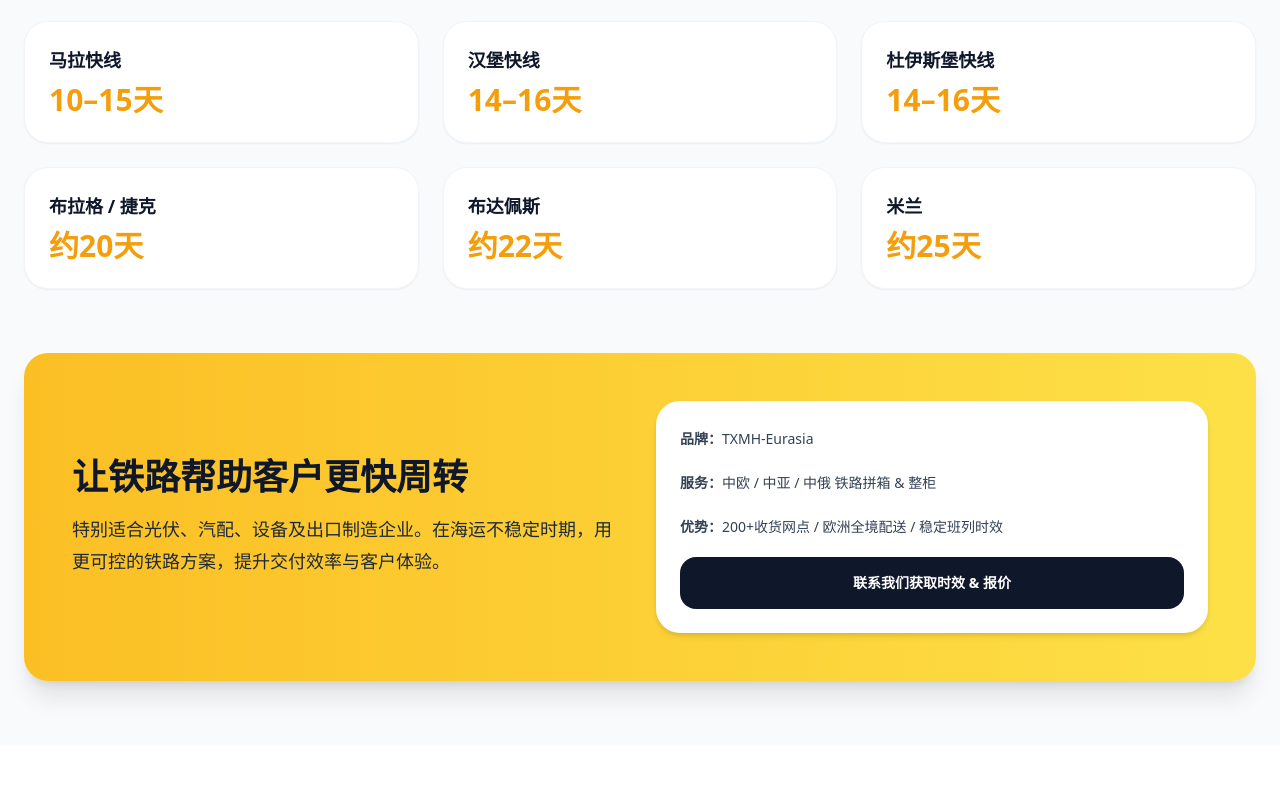
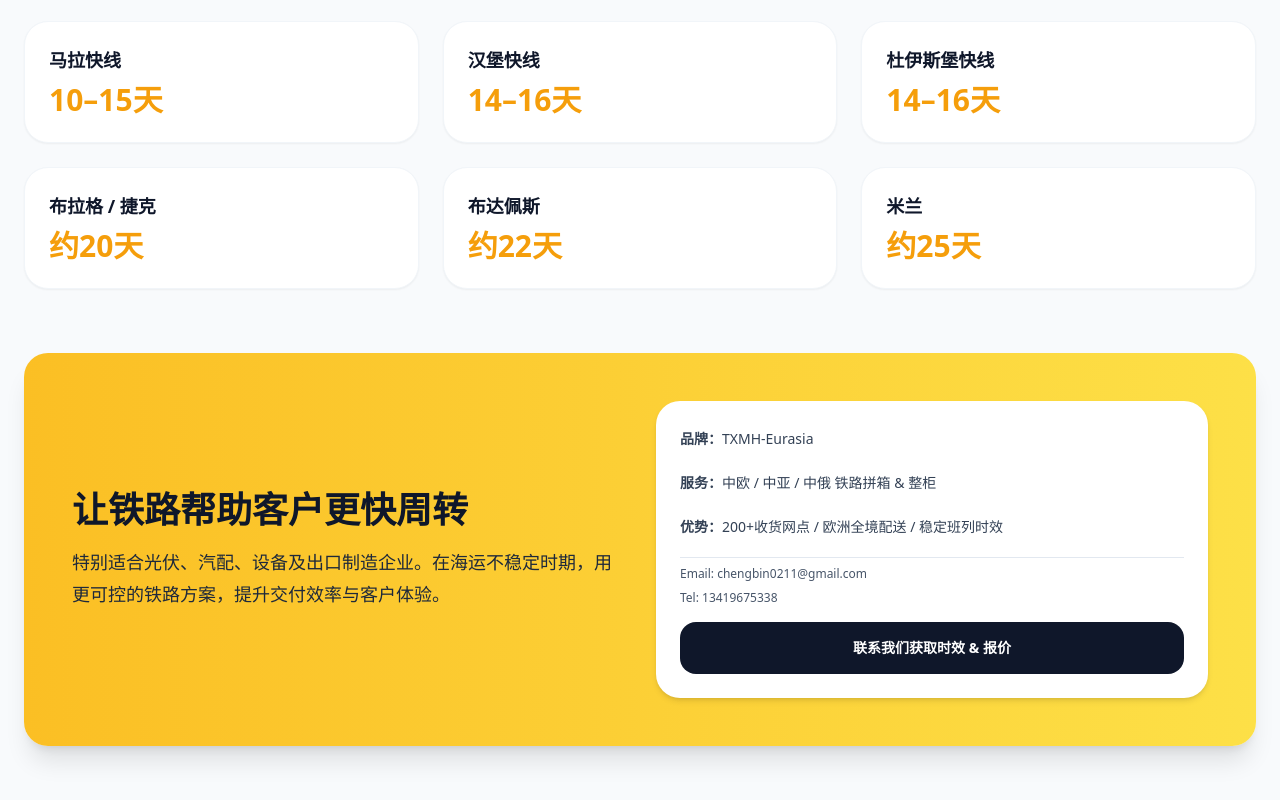
Before and after one commit to Bion3/txmh-eurasia-landing, a React (Vite) app: page / in a window 1280 px wide. Shown: the part 1765-2565 px from the top of the page. Before the commit the page ends 2510 px from the top, so only its background shows below. Built offline with nearby package versions, Linux system fonts and the light colour scheme.

Commit message:
initial website upload

```diff
--- a/src/App.jsx
+++ b/src/App.jsx
@@ -110,6 +110,8 @@ export default function TXMHEurasiaLandingPage() {
         { name: '布达佩斯', days: '约22天' },
         { name: '米兰', days: '约25天' },
       ],
+      contactEmail: 'Email: chengbin0211@gmail.com',
+      contactPhone: 'Tel: 13419675338',
       backButton: '返回首页',
     },
     en: {
@@ -189,6 +191,8 @@ export default function TXMHEurasiaLandingPage() {
         { name: 'Budapest', days: '≈22 days' },
         { name: 'Milan', days: '≈25 days' },
       ],
+      contactEmail: 'Email: chengbin0211@gmail.com',
+      contactPhone: 'Tel: 13419675338',
       backButton: 'Back to Home',
     },
     ru: {
@@ -268,6 +272,8 @@ export default function TXMHEurasiaLandingPage() {
         { name: 'Будапешт', days: '≈22 дня' },
         { name: 'Милан', days: '≈25 дней' },
       ],
+      contactEmail: 'Email: chengbin0211@gmail.com',
+      contactPhone: 'Tel: 13419675338',
       backButton: 'Назад на главную',
     },
   };
@@ -593,7 +599,11 @@ export default function TXMHEurasiaLandingPage() {
                 <div><strong>{t.cardBrand}</strong>TXMH-Eurasia</div>
                 <div><strong>{t.cardService}</strong>中欧 / 中亚 / 中俄 铁路拼箱 & 整柜</div>
                 <div><strong>{t.cardAdvantage}</strong>200+收货网点 / 欧洲全境配送 / 稳定班列时效</div>
-                <button className="w-full mt-2 px-5 py-3 rounded-2xl bg-slate-900 text-white font-semibold hover:opacity-90 transition">
+                <div className="pt-2 border-t border-slate-200">
+                  <div className="text-xs text-slate-600 mb-2">{t.contactEmail}</div>
+                  <div className="text-xs text-slate-600">{t.contactPhone}</div>
+                </div>
+                <button className="w-full mt-3 px-5 py-3 rounded-2xl bg-slate-900 text-white font-semibold hover:opacity-90 transition">
                   {t.cardBtn}
                 </button>
               </div>
```
